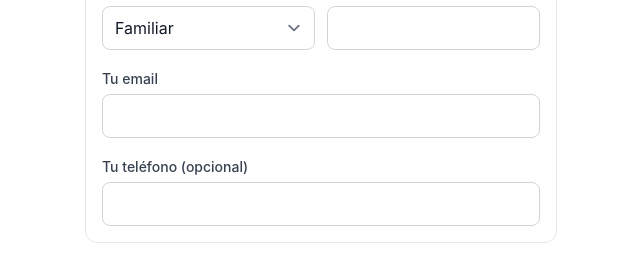
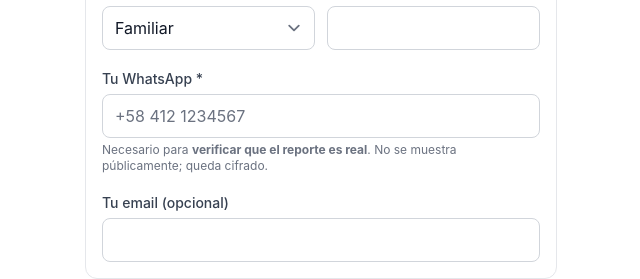
Before and after one commit to bleiquelc/faro-ve, a SvelteKit app: page /reportar/desaparecido in a window 1280 px wide. Shown: the part 1198-1477 px from the top of the page, without its empty margins (319-959 px from the left). Built offline with nearby package versions, Linux system fonts and the light colour scheme; no server answers.

Commit message:
feat(reportar): WhatsApp obligatorio del reportante para verificar que el reporte es real (cifrado, no público) [día 2]

```diff
--- a/src/routes/reportar/desaparecido/+page.svelte
+++ b/src/routes/reportar/desaparecido/+page.svelte
@@ -111,6 +111,10 @@
     errorMsg = '';
     if (!given_name.trim()) {
       errorMsg = 'Escribe al menos el nombre de la persona.';
+      return;
+    }
+    if (!reporter_phone.trim()) {
+      errorMsg = 'Tu WhatsApp es necesario para verificar que el reporte es real.';
       return;
     }
     if (photoState === 'uploading') {
@@ -326,12 +330,24 @@
           </label>
         </div>
         <label class="block">
-          <span class="text-sm font-medium text-gray-700">Tu email</span>
-          <input bind:value={reporter_email} type="email" maxlength="200" class="mt-1 min-h-tap w-full rounded-lg border border-gray-300 px-3 py-2" autocomplete="email" />
+          <span class="text-sm font-medium text-gray-700">Tu WhatsApp *</span>
+          <input
+            bind:value={reporter_phone}
+            type="tel"
+            required
+            maxlength="40"
+            placeholder="+58 412 1234567"
+            class="mt-1 min-h-tap w-full rounded-lg border border-gray-300 px-3 py-2"
+            autocomplete="tel"
+          />
+          <span class="mt-1 block text-xs text-gray-500">
+            Necesario para <strong>verificar que el reporte es real</strong>. No se muestra
+            públicamente; queda cifrado.
+          </span>
         </label>
         <label class="block">
-          <span class="text-sm font-medium text-gray-700">Tu teléfono (opcional)</span>
-          <input bind:value={reporter_phone} type="tel" maxlength="40" class="mt-1 min-h-tap w-full rounded-lg border border-gray-300 px-3 py-2" autocomplete="tel" />
+          <span class="text-sm font-medium text-gray-700">Tu email (opcional)</span>
+          <input bind:value={reporter_email} type="email" maxlength="200" class="mt-1 min-h-tap w-full rounded-lg border border-gray-300 px-3 py-2" autocomplete="email" />
         </label>
       </fieldset>
 
```
